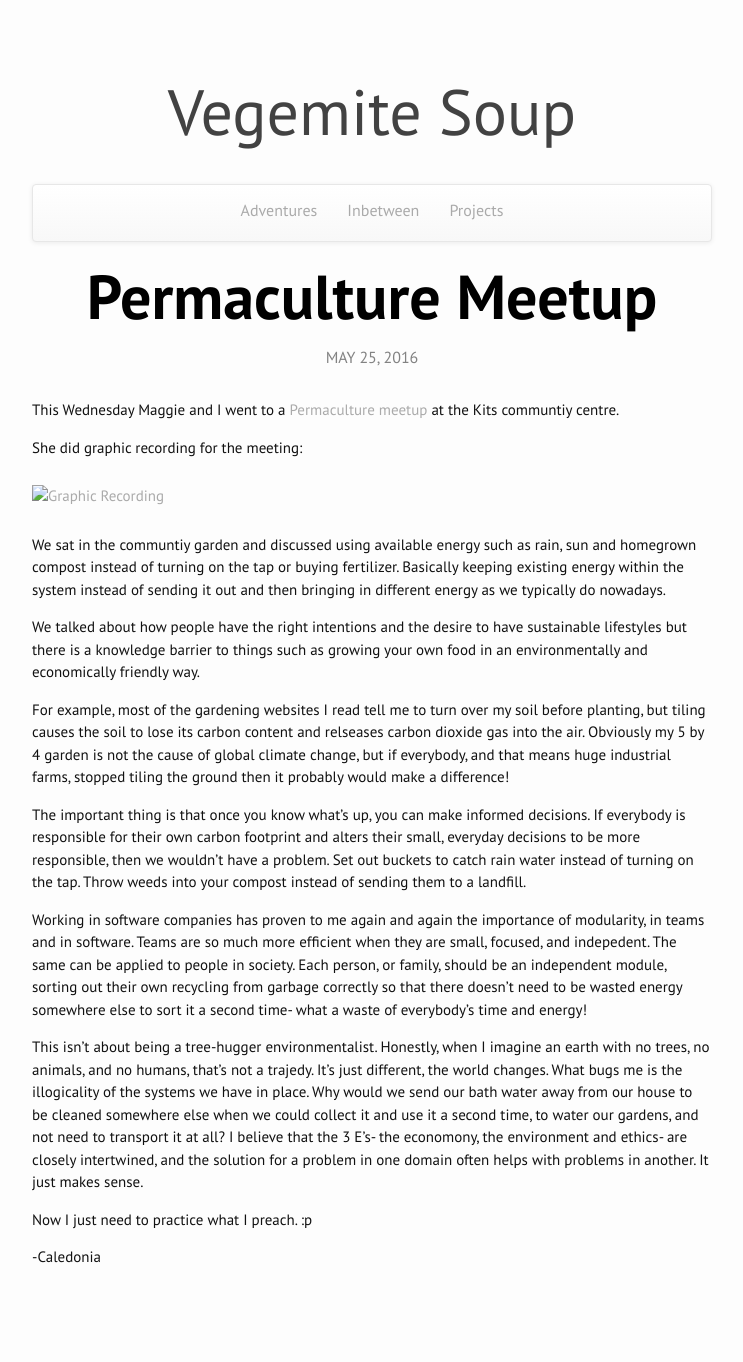
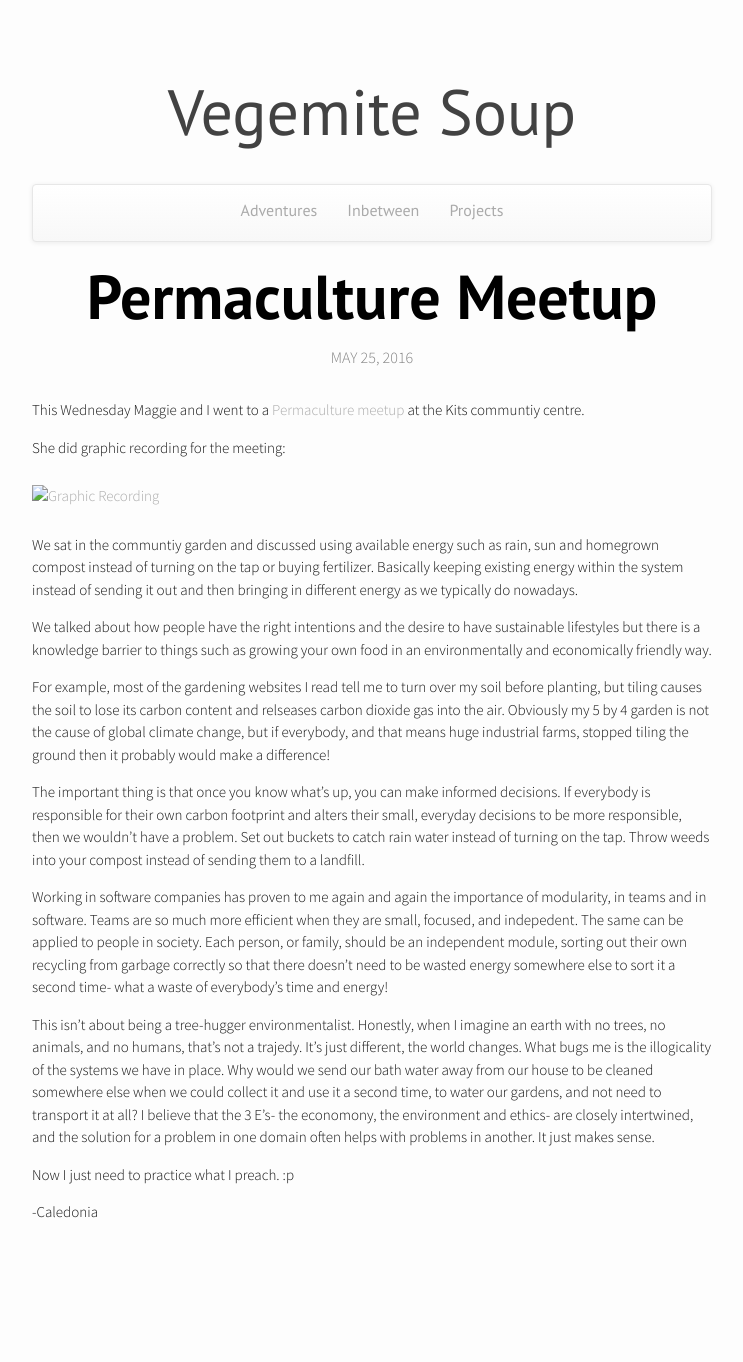
Before and after one commit to calthomson/calthomson.github.io, a Jekyll site: the page built from _inbetween/2016-05-25-permaculture.markdown, in a window 1280 px wide. Shown: the whole page, without its empty margins (268-1011 px from the left). Built offline with Jekyll 4.4.1, drawn with Linux system fonts in a browser that asks for light colours; nearby versions of some CDN libraries; after the commit the page ends 1323 px from its top, so only the background shows below that.

Commit message:
Replaced random with inbetween

```diff
--- a/_config.yml
+++ b/_config.yml
@@ -19,5 +19,5 @@
 markdown: kramdown
 
 collections:
-  random:
+  inbetween:
     output: true
--- a/_random/2016-05-25-permaculture.markdown
+++ b/_inbetween/2016-05-25-permaculture.markdown
@@ -1,5 +1,5 @@
 ---
-layout: random
+layout: post
 title:  "Permaculture Meetup"
 date:   2016-05-25 19:45:31 +0530
 author: "Caledonia Thomson"
--- a/_layouts/random.html
+++ /dev/null
@@ -1,23 +0,0 @@
----
-layout: default
----
-<article class="random" itemscope itemtype="http://schema.org/BlogPosting">
-
-  <header class="post-header">
-    <h1 class="post-title" itemprop="name headline"><a class="post-title-link"  href="{{page.url}}">{{ page.title }}</a></h1>
-  <center>  <p class="post-meta"><time datetime="{{ page.date | date_to_xmlschema }}" itemprop="datePublished">{{ page.date | date: "%b %-d, %Y" }}</time></p>
-    {% if page.author %}
-     <div class="">
-
-     </div>
-     {% endif %}
-   </center>
-  </header>
-
-  <div class="post-content" itemprop="articleBody">
-    {{ content }}
-  </div>
-
-  {% include scripts.html %}
-
-</article>
--- a/inbetween.html
+++ b/inbetween.html
@@ -4,7 +4,7 @@
 permalink: /inbetween/
 ---
 
-{% for post in site.random %}
+{% for post in site.inbetween %}
 <div class="post postContent">
 <div  class="postDate"><time datetime="{{ post.date | date_to_xmlschema }}" itemprop="datePublished">{{ post.date | date: "%b %-d, %Y" }}</time>
 </div>
```
